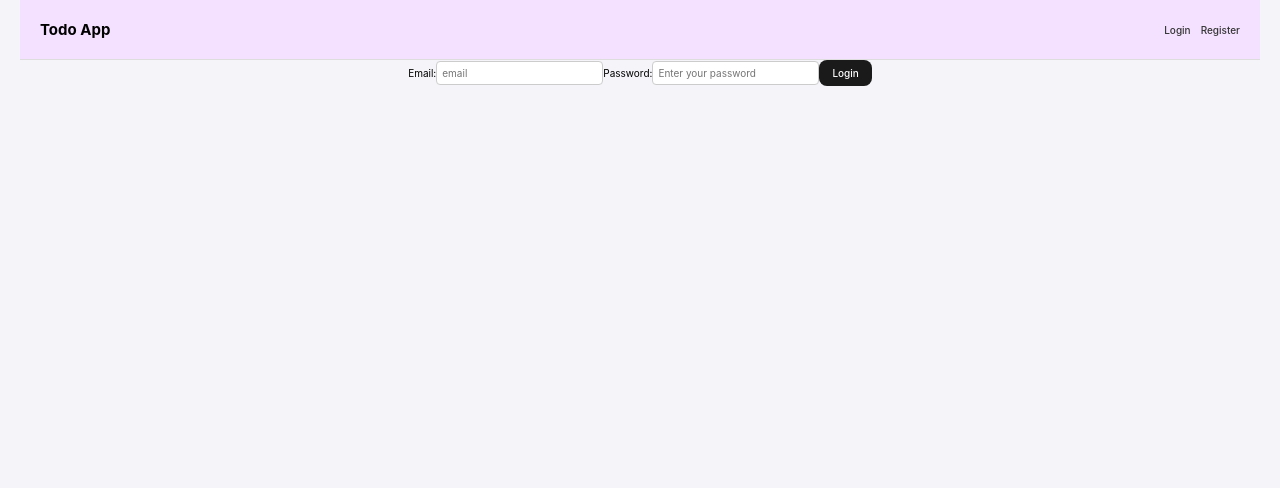
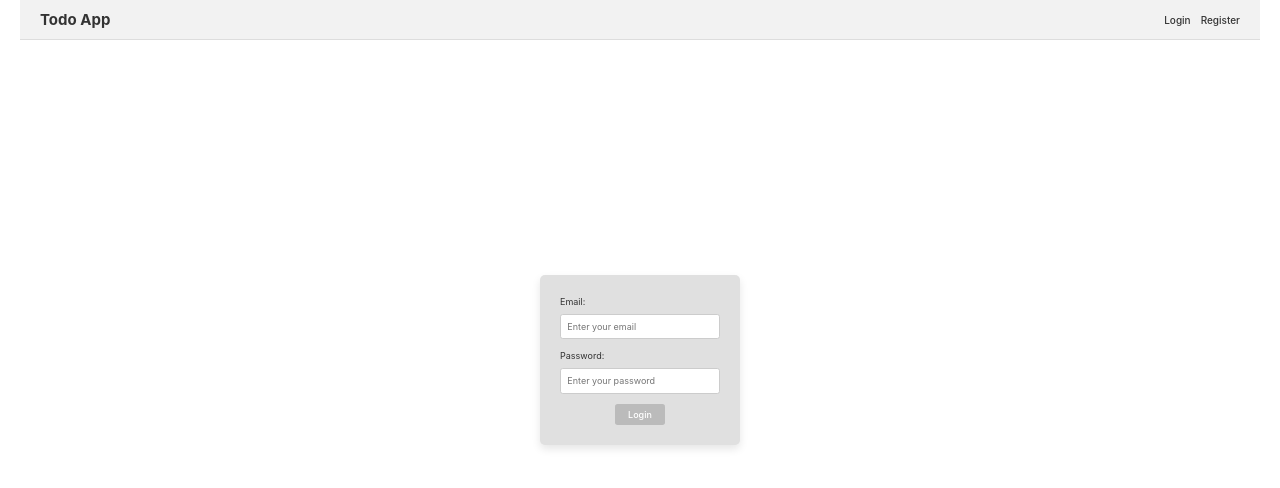
Before and after one commit to juri-boni/todo-app, a React (Vite) app in the folder client/: page /login in a window 1280 px wide. Shown: the top 488 px of the page. Built offline with nearby package versions, Linux system fonts and the light colour scheme.

Commit message:
Implemented basic styling with styled-components for Navbar, Login and Register pages

```diff
--- a/client/src/App.tsx
+++ b/client/src/App.tsx
@@ -15,7 +15,7 @@ const AppContainer = styled.div`
   align-items: stretch; /* Prevent navbar from being centered */
   min-height: 100vh;
   padding: 0 20px;
-  background-color: ${({ theme }) => theme?.colors?.bg.primary || "#f4f4f9"};
+  background-color: ${({ theme }) => theme?.colors?.bg.primary || "#fff"};
 `;
 
 const MainContent = styled.main`
--- a/client/src/components/Navbar/Navbar.component.tsx
+++ b/client/src/components/Navbar/Navbar.component.tsx
@@ -1,4 +1,4 @@
-import React, { useEffect } from "react";
+import React from "react";
 import { Link, useNavigate } from "react-router-dom";
 import { useUser } from "../../context/userContext";
 import {
@@ -7,15 +7,10 @@ import {
   LinksContainer,
   LogoutButton,
 } from "./Navbar.styles";
-import "./Navbar.css";
 
 export const Navbar = () => {
   const { user, setUser } = useUser();
   const navigate = useNavigate();
-
-  useEffect(() => {
-    console.log("USER: ", user?.user.username);
-  });
 
   const handleLogout = () => {
     setUser(null); // Clear user context
@@ -35,9 +30,7 @@ export const Navbar = () => {
               <Link to="/profile">Profile</Link>
             </li>
             <li>
-              <LogoutButton onClick={handleLogout} className="logout-button">
-                Logout
-              </LogoutButton>
+              <LogoutButton onClick={handleLogout}>Logout</LogoutButton>
             </li>
           </>
         ) : (
--- a/client/src/components/Navbar/Navbar.styles.tsx
+++ b/client/src/components/Navbar/Navbar.styles.tsx
@@ -1,20 +1,19 @@
 import styled from "styled-components";
-import { Link } from "react-router-dom";
 
 export const NavigationContainer = styled.nav`
   display: flex;
   justify-content: space-between;
   align-items: center;
   padding: 1rem 2rem;
-  background-color: #f4e1ff;
-  border-bottom: 1px solid #ddd;
-  height: 6em;
+  background-color: #f2f2f2; /* Light grey */
+  border-bottom: 1px solid #ddd; /* Subtle border */
+  height: 4rem; /* Reduced height for minimalistic look */
 `;
 
-export const LogoContainer = styled(Link)`
+export const LogoContainer = styled.div`
   a {
     text-decoration: none;
-    color: #000;
+    color: #333; /* Dark grey */
     font-size: 1.5rem;
     font-weight: bold;
   }
@@ -26,18 +25,26 @@ export const LinksContainer = styled.ul`
   gap: 1rem;
   margin: 0;
   padding: 0;
+
   a {
     text-decoration: none;
-    color: #333;
+    color: #333; /* Dark grey */
+    font-size: 1rem;
   }
 `;
 
 export const LogoutButton = styled.button`
-  /* background: none; */
+  align-self: center; /* Centered button */
+  width: auto; /* No full width */
+  padding: 0.6em 1.5em;
+  font-size: 0.9em;
+  color: #fff;
+  background-color: #555; /* Medium gray */
   border: none;
-  color: #f00;
+  border-radius: 0.3em;
   cursor: pointer;
-  font-size: 1rem;
+  transition: background-color 0.3s;
+
   &:hover {
     text-decoration: underline;
   }
--- a/client/src/pages/Login/Login.component.tsx
+++ b/client/src/pages/Login/Login.component.tsx
@@ -1,6 +1,14 @@
 import React, { useState } from "react";
 import { useUser } from "../../context/userContext";
 import { loginUser } from "../../services/usersService";
+import {
+  LoginFormContainer,
+  LoginForm,
+  InputLabelContainer,
+  FormLabel,
+  FormInput,
+  FormButton,
+} from "./Login.styles";
 
 export const Login = () => {
   const { setUser } = useUser();
@@ -28,55 +36,53 @@ export const Login = () => {
       setEmail("");
       setPassword("");
       localStorage.setItem("user", JSON.stringify(loggedUser));
-      console.log("Login successful:", loggedUser);
     } catch (error: any) {
       setError(error.message);
-      console.log("Login Unsuccessfull", error);
     } finally {
       setIsLoading(false);
     }
   };
 
   return (
-    <div>
-      <form onSubmit={handleLogin}>
-        <label htmlFor="email">Email:</label>
-        <input
+    <LoginFormContainer>
+      <LoginForm onSubmit={handleLogin}>
+        <InputLabelContainer>
+          <FormLabel htmlFor="email">Email:</FormLabel>
+          <FormInput
             type="email"
-          placeholder="email"
+            placeholder="Enter your email"
             value={email}
             onChange={(e) => {
               setEmail(e.target.value);
-            if (error) setError(null); // Reset error dynamically
+              if (error) setError(null);
             }}
             disabled={isLoading}
             required
           />
-        <label htmlFor="password">Password:</label>
-        <input
+        </InputLabelContainer>
+        <InputLabelContainer>
+          <FormLabel htmlFor="password">Password:</FormLabel>
+          <FormInput
             type="password"
             placeholder="Enter your password"
             value={password}
             onChange={(e) => {
               setPassword(e.target.value);
-            if (error) setError(null); // Reset error dynamically
+              if (error) setError(null);
             }}
             disabled={isLoading}
             required
           />
+        </InputLabelContainer>
         {error && (
-          <p
-            className="error-message"
-            aria-live="polite"
-            style={{ color: "red" }}
-          >
+          <p style={{ color: "red", fontSize: "0.8em", textAlign: "center" }}>
             {error}
           </p>
         )}
-        <button type="submit" disabled={isLoading || !email || !password}>
+        <FormButton type="submit" disabled={isLoading || !email || !password}>
           {isLoading ? "Logging in..." : "Login"}
-        </button>
-      </form>
-    </div>
+        </FormButton>
+      </LoginForm>
+    </LoginFormContainer>
   );
 };
--- a/client/src/pages/Login/Login.styles.tsx
+++ b/client/src/pages/Login/Login.styles.tsx
@@ -0,0 +1,66 @@
+import styled from "styled-components";
+
+export const LoginFormContainer = styled.div`
+  min-height: 80vh;
+  display: flex;
+  justify-content: center;
+  align-items: center;
+  /* background-color: #f2f2f2; */
+  /* Light gray background */
+`;
+
+export const LoginForm = styled.form`
+  display: flex;
+  flex-direction: column;
+  width: 20em; /* Adjusted width for better proportions */
+  padding: 2em;
+  border-radius: 0.5em;
+  background-color: #e0e0e0; /* Light gray */
+  box-shadow: 0 4px 8px rgba(0, 0, 0, 0.1); /* Subtle shadow for depth */
+`;
+
+export const InputLabelContainer = styled.div`
+  display: flex;
+  flex-direction: column;
+  margin-bottom: 1em;
+`;
+
+export const FormLabel = styled.label`
+  margin-bottom: 0.5em;
+  font-size: 0.9em;
+  color: #333; /* Dark gray for contrast */
+`;
+
+export const FormInput = styled.input`
+  padding: 0.7em;
+  border: 1px solid #ccc; /* Light border */
+  border-radius: 0.3em;
+  font-size: 0.9em;
+  outline: none;
+
+  &:focus {
+    border-color: #888; /* Slightly darker on focus */
+  }
+`;
+
+export const FormButton = styled.button`
+  align-self: center; /* Centered button */
+  width: auto; /* No full width */
+  padding: 0.6em 1.5em;
+  font-size: 0.9em;
+  color: #fff;
+  background-color: #555; /* Medium gray */
+  border: none;
+  border-radius: 0.3em;
+  cursor: pointer;
+  transition: background-color 0.3s;
+
+  &:hover {
+    background-color: #333; /* Dark gray on hover */
+  }
+
+  &:disabled {
+    background-color: #bbb; /* Disabled gray */
+    cursor: not-allowed;
+  }
+`;
--- a/client/src/pages/Register/Register.component.tsx
+++ b/client/src/pages/Register/Register.component.tsx
@@ -1,6 +1,13 @@
 import React, { useState } from "react";
 import { registerUser } from "../../services/usersService";
 import { useUser } from "../../context/userContext";
+import {
+  RegisterContainer,
+  RegisterForm,
+  FormGroup,
+  ErrorMessage,
+  SubmitButton,
+} from "./Register.styles";
 
 export const Register = () => {
   const { setUser } = useUser();
@@ -45,10 +52,9 @@ export const Register = () => {
   };
 
   return (
-    <div className="register-container">
-      <h1>Register</h1>
-      <form onSubmit={handleSubmit} className="register-form">
-        <div className="form-group">
+    <RegisterContainer>
+      <RegisterForm onSubmit={handleSubmit}>
+        <FormGroup>
           <label htmlFor="username">Username:</label>
           <input
             id="username"
@@ -62,8 +68,8 @@ export const Register = () => {
             disabled={isLoading}
             required
           />
-        </div>
-        <div className="form-group">
+        </FormGroup>
+        <FormGroup>
           <label htmlFor="email">Email:</label>
           <input
             id="email"
@@ -77,8 +83,8 @@ export const Register = () => {
             disabled={isLoading}
             required
           />
-        </div>
-        <div className="form-group">
+        </FormGroup>
+        <FormGroup>
           <label htmlFor="password">Password:</label>
           <input
             id="password"
@@ -92,8 +98,8 @@ export const Register = () => {
             disabled={isLoading}
             required
           />
-        </div>
-        <div className="form-group">
+        </FormGroup>
+        <FormGroup>
           <label htmlFor="role">Role:</label>
           <select
             id="role"
@@ -104,20 +110,12 @@ export const Register = () => {
             <option value="user">User</option>
             <option value="admin">Admin</option>
           </select>
-        </div>
-        {error && (
-          <p
-            className="error-message"
-            aria-live="polite"
-            style={{ color: "red" }}
-          >
-            {error}
-          </p>
-        )}
-        <button type="submit" disabled={isLoading}>
+        </FormGroup>
+        {error && <ErrorMessage>{error}</ErrorMessage>}
+        <SubmitButton type="submit" disabled={isLoading}>
           {isLoading ? "Registering..." : "Register"}
-        </button>
-      </form>
-    </div>
+        </SubmitButton>
+      </RegisterForm>
+    </RegisterContainer>
   );
 };
--- a/client/src/pages/Register/Register.styles.tsx
+++ b/client/src/pages/Register/Register.styles.tsx
@@ -0,0 +1,70 @@
+import styled from "styled-components";
+
+export const RegisterContainer = styled.div`
+  display: flex;
+  flex-direction: column;
+  align-items: center;
+  max-width: 400px;
+  margin: 0 auto;
+  padding: 2rem;
+  background-color: #f2f2f2; /* Light grey */
+  border: 1px solid #ddd; /* Subtle border */
+  border-radius: 8px;
+  box-shadow: 0 2px 4px rgba(0, 0, 0, 0.1); /* Soft shadow */
+  margin-top: 10em;
+`;
+
+export const RegisterForm = styled.form`
+  width: 100%;
+  display: flex;
+  flex-direction: column;
+  gap: 1rem;
+`;
+
+export const FormGroup = styled.div`
+  display: flex;
+  flex-direction: column;
+  gap: 0.5rem;
+
+  label {
+    font-size: 0.9rem;
+    color: #333; /* Dark grey */
+  }
+
+  input,
+  select {
+    padding: 0.5rem;
+    font-size: 1rem;
+    border: 1px solid #ccc;
+    border-radius: 4px;
+  }
+
+  input:disabled,
+  select:disabled {
+    background-color: #e9e9e9; /* Slightly darker grey for disabled fields */
+  }
+`;
+
+export const ErrorMessage = styled.p`
+  color: #d9534f; /* Red for errors */
+  font-size: 0.9rem;
+  text-align: center;
+`;
+
+export const SubmitButton = styled.button`
+  align-self: center; /* Centered button */
+  width: auto; /* No full width */
+  padding: 0.6em 1.5em;
+  font-size: 0.9em;
+  color: #fff;
+  background-color: #555; /* Medium gray */
+  border: none;
+  border-radius: 0.3em;
+  cursor: pointer;
+  transition: background-color 0.3s;
+
+  &:disabled {
+    background-color: #c8e6c9; /* Lighter green for disabled state */
+    cursor: not-allowed;
+  }
+`;
```
Lines whose indentation alone changed are shown as unchanged.
